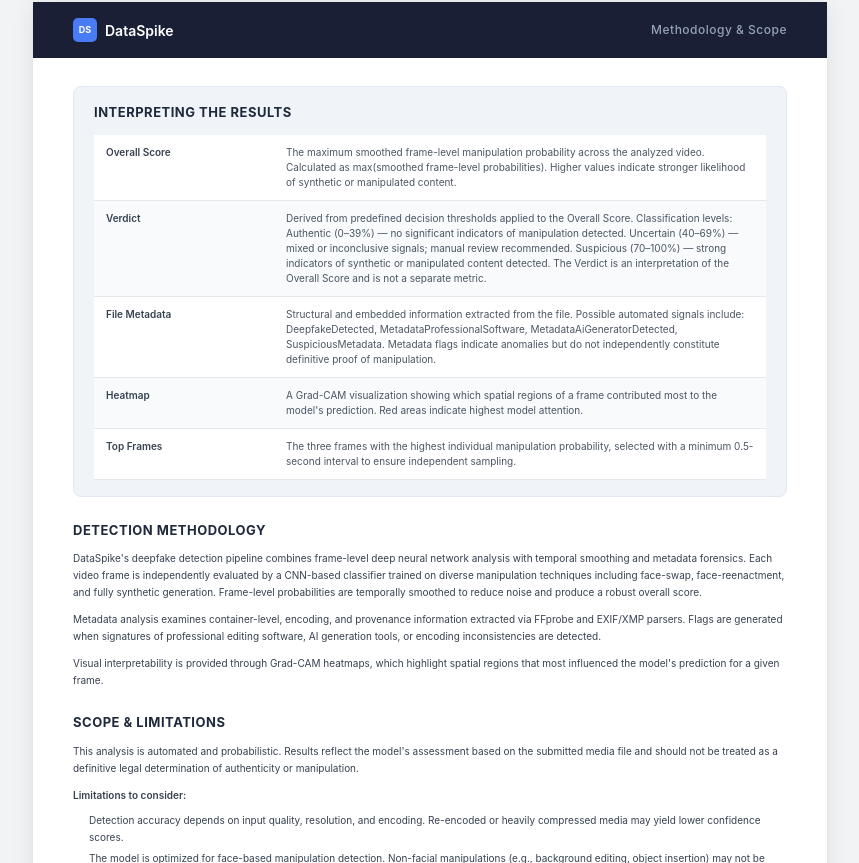
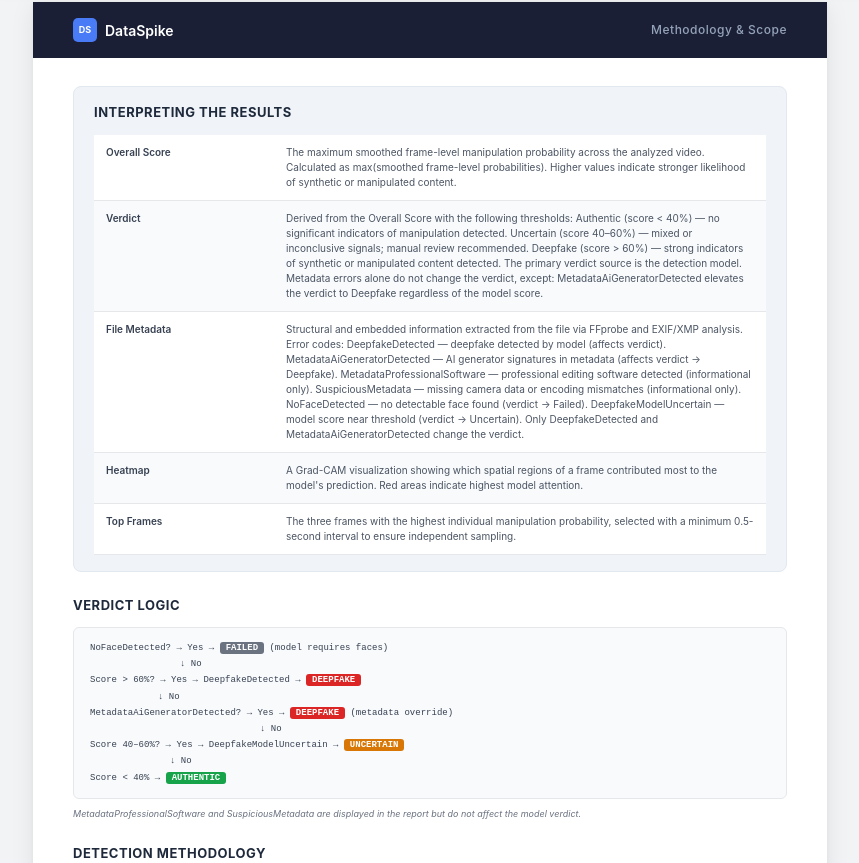
Before and after one commit to alinaYapp/deepfake-dashboard-ya, a Next.js app: page /report-preview in a window 1280 px wide. Shown: the part 1277-2140 px from the top of the page, without its empty margins (210-1069 px from the left). Built offline with nearby package versions, Linux system fonts and the light colour scheme.

Commit message:
feat: update React component and PDF generator with verdict logic
Add Verdict Logic section and update Detection Methodology
Fix thresholds and metadata, add flowchart, update file metadata
Update Detection Methodology and references with Grad-CAM

```diff
--- a/components/report/report-page-two.tsx
+++ b/components/report/report-page-two.tsx
@@ -12,12 +12,12 @@ export function ReportPageTwo({ isEnterprise = true }: ReportPageTwoProps) {
     {
       term: "Verdict",
       definition:
-        "Derived from predefined decision thresholds applied to the Overall Score. Classification levels: Authentic (0–39%) — no significant indicators of manipulation detected. Uncertain (40–69%) — mixed or inconclusive signals; manual review recommended. Suspicious (70–100%) — strong indicators of synthetic or manipulated content detected. The Verdict is an interpretation of the Overall Score and is not a separate metric.",
+        "Derived from the Overall Score with the following thresholds: Authentic (score < 40%) — no significant indicators of manipulation detected. Uncertain (score 40–60%) — mixed or inconclusive signals; manual review recommended. Deepfake (score > 60%) — strong indicators of synthetic or manipulated content detected. The primary verdict source is the detection model. Metadata errors alone do not change the verdict, except: MetadataAiGeneratorDetected elevates the verdict to Deepfake regardless of the model score.",
     },
     {
       term: "File Metadata",
       definition:
-        "Structural and embedded information extracted from the file. Possible automated signals include: DeepfakeDetected, MetadataProfessionalSoftware, MetadataAiGeneratorDetected, SuspiciousMetadata. Metadata flags indicate anomalies but do not independently constitute definitive proof of manipulation.",
+        "Structural and embedded information extracted from the file via FFprobe and EXIF/XMP analysis. Error codes: DeepfakeDetected — deepfake detected by model (affects verdict). MetadataAiGeneratorDetected — AI generator signatures in metadata (affects verdict → Deepfake). MetadataProfessionalSoftware — professional editing software detected (informational only). SuspiciousMetadata — missing camera data or encoding mismatches (informational only). NoFaceDetected — no detectable face found (verdict → Failed). DeepfakeModelUncertain — model score near threshold (verdict → Uncertain). Only DeepfakeDetected and MetadataAiGeneratorDetected change the verdict.",
     },
     {
       term: "Heatmap",
@@ -147,7 +147,48 @@ export function ReportPageTwo({ isEnterprise = true }: ReportPageTwoProps) {
           </table>
         </div>
 
-        {/* Section 2: Detection Methodology */}
+        {/* Section 2: Verdict Logic */}
+        <div style={{ marginBottom: "24px" }}>
+          <h2
+            style={{
+              fontSize: "13px",
+              fontWeight: 700,
+              color: "#1e293b",
+              marginBottom: "12px",
+              textTransform: "uppercase",
+              letterSpacing: "0.5px",
+            }}
+          >
+            Verdict Logic
+          </h2>
+          <div
+            style={{
+              background: "#f8fafc",
+              border: "1px solid #e5e7eb",
+              borderRadius: "6px",
+              padding: "12px 16px",
+              fontSize: "9px",
+              fontFamily: "monospace",
+              lineHeight: "1.8",
+              color: "#374151",
+            }}
+          >
+            <div>NoFaceDetected? → Yes → <span style={{ background: "#6b7280", color: "#fff", padding: "1px 6px", borderRadius: "3px", fontWeight: 600 }}>FAILED</span> (model requires faces)</div>
+            <div style={{ paddingLeft: "90px" }}>↓ No</div>
+            <div>Score {">"} 60%? → Yes → DeepfakeDetected → <span style={{ background: "#dc2626", color: "#fff", padding: "1px 6px", borderRadius: "3px", fontWeight: 600 }}>DEEPFAKE</span></div>
+            <div style={{ paddingLeft: "68px" }}>↓ No</div>
+            <div>MetadataAiGeneratorDetected? → Yes → <span style={{ background: "#dc2626", color: "#fff", padding: "1px 6px", borderRadius: "3px", fontWeight: 600 }}>DEEPFAKE</span> (metadata override)</div>
+            <div style={{ paddingLeft: "170px" }}>↓ No</div>
+            <div>Score 40–60%? → Yes → DeepfakeModelUncertain → <span style={{ background: "#d97706", color: "#fff", padding: "1px 6px", borderRadius: "3px", fontWeight: 600 }}>UNCERTAIN</span></div>
+            <div style={{ paddingLeft: "80px" }}>↓ No</div>
+            <div>Score {"<"} 40% → <span style={{ background: "#16a34a", color: "#fff", padding: "1px 6px", borderRadius: "3px", fontWeight: 600 }}>AUTHENTIC</span></div>
+          </div>
+          <p style={{ fontSize: "9px", color: "#6b7280", marginTop: "8px", fontStyle: "italic" }}>
+            MetadataProfessionalSoftware and SuspiciousMetadata are displayed in the report but do not affect the model verdict.
+          </p>
+        </div>
+
+        {/* Section 3: Detection Methodology */}
         <div style={{ marginBottom: "24px" }}>
           <h2
             style={{
@@ -166,22 +207,24 @@ export function ReportPageTwo({ isEnterprise = true }: ReportPageTwoProps) {
               DataSpike's deepfake detection pipeline combines frame-level deep neural network analysis with temporal
               smoothing and metadata forensics. Each video frame is independently evaluated by a CNN-based classifier
               trained on diverse manipulation techniques including face-swap, face-reenactment, and fully synthetic
-              generation. Frame-level probabilities are temporally smoothed to reduce noise and produce a robust overall
-              score.
+              generation. Frame-level probabilities are temporally smoothed to produce a robust overall score, calculated as max(smoothed_probs).
             </p>
             <p style={{ marginBottom: "10px" }}>
               Metadata analysis examines container-level, encoding, and provenance information extracted via FFprobe and
               EXIF/XMP parsers. Flags are generated when signatures of professional editing software, AI generation
               tools, or encoding inconsistencies are detected.
             </p>
-            <p>
+            <p style={{ marginBottom: "10px" }}>
               Visual interpretability is provided through Grad-CAM heatmaps, which highlight spatial regions that most
               influenced the model's prediction for a given frame.
+            </p>
+            <p>
+              The model is optimized for face-based manipulation detection. A NoFaceDetected error is raised when no frames contain a detectable face.
             </p>
           </div>
         </div>
 
-        {/* Section 3: Scope & Limitations */}
+        {/* Section 4: Scope & Limitations */}
         <div style={{ marginBottom: "24px" }}>
           <h2
             style={{
@@ -228,7 +271,7 @@ export function ReportPageTwo({ isEnterprise = true }: ReportPageTwoProps) {
           </div>
         </div>
 
-        {/* Section 4: References */}
+        {/* Section 5: References */}
         <div style={{ marginBottom: "40px" }}>
           <h2
             style={{
--- a/lib/pdf-generator.tsx
+++ b/lib/pdf-generator.tsx
@@ -469,11 +469,11 @@ function generateReportHTML(caseData: Case): string {
         </tr>
         <tr style="background: #f8fafc;">
           <td style="padding: 10px 12px; font-weight: 600; color: #374151; width: 180px; vertical-align: top; border-bottom: 1px solid #e5e7eb;">Verdict</td>
-          <td style="padding: 10px 12px; color: #4b5563; line-height: 1.5; border-bottom: 1px solid #e5e7eb;">Derived from predefined decision thresholds applied to the Overall Score. Classification levels: Authentic (0–39%) — no significant indicators of manipulation detected. Uncertain (40–69%) — mixed or inconclusive signals; manual review recommended. Suspicious (70–100%) — strong indicators of synthetic or manipulated content detected. The Verdict is an interpretation of the Overall Score and is not a separate metric.</td>
+          <td style="padding: 10px 12px; color: #4b5563; line-height: 1.5; border-bottom: 1px solid #e5e7eb;">Derived from the Overall Score with the following thresholds: Authentic (score &lt; 40%) — no significant indicators of manipulation detected. Uncertain (score 40–60%) — mixed or inconclusive signals; manual review recommended. Deepfake (score &gt; 60%) — strong indicators of synthetic or manipulated content detected. The primary verdict source is the detection model. Metadata errors alone do not change the verdict, except: MetadataAiGeneratorDetected elevates the verdict to Deepfake regardless of the model score.</td>
         </tr>
         <tr style="background: #ffffff;">
           <td style="padding: 10px 12px; font-weight: 600; color: #374151; width: 180px; vertical-align: top; border-bottom: 1px solid #e5e7eb;">File Metadata</td>
-          <td style="padding: 10px 12px; color: #4b5563; line-height: 1.5; border-bottom: 1px solid #e5e7eb;">Structural and embedded information extracted from the file. Possible automated signals include: DeepfakeDetected, MetadataProfessionalSoftware, MetadataAiGeneratorDetected, SuspiciousMetadata. Metadata flags indicate anomalies but do not independently constitute definitive proof of manipulation.</td>
+          <td style="padding: 10px 12px; color: #4b5563; line-height: 1.5; border-bottom: 1px solid #e5e7eb;">Structural and embedded information extracted from the file via FFprobe and EXIF/XMP analysis. Error codes: DeepfakeDetected — deepfake detected by model (affects verdict). MetadataAiGeneratorDetected — AI generator signatures in metadata (affects verdict → Deepfake). MetadataProfessionalSoftware — professional editing software detected (informational only). SuspiciousMetadata — missing camera data or encoding mismatches (informational only). NoFaceDetected — no detectable face found (verdict → Failed). DeepfakeModelUncertain — model score near threshold (verdict → Uncertain). Only DeepfakeDetected and MetadataAiGeneratorDetected change the verdict.</td>
         </tr>
         <tr style="background: #f8fafc;">
           <td style="padding: 10px 12px; font-weight: 600; color: #374151; width: 180px; vertical-align: top; border-bottom: 1px solid #e5e7eb;">Heatmap</td>
@@ -486,17 +486,35 @@ function generateReportHTML(caseData: Case): string {
       </table>
     </div>
 
-    <!-- Section 2: Detection Methodology -->
+    <!-- Section 2: Verdict Logic -->
+    <div style="margin-bottom: 24px;">
+      <h2 style="font-size: 13px; font-weight: 700; color: #1e293b; margin-bottom: 12px; text-transform: uppercase; letter-spacing: 0.5px;">Verdict Logic</h2>
+      <div style="background: #f8fafc; border: 1px solid #e5e7eb; border-radius: 6px; padding: 12px 16px; font-size: 9px; font-family: monospace; line-height: 1.8; color: #374151;">
+        <div>NoFaceDetected? → Yes → <span style="background: #6b7280; color: #fff; padding: 1px 6px; border-radius: 3px; font-weight: 600;">FAILED</span> (model requires faces)</div>
+        <div style="padding-left: 90px;">↓ No</div>
+        <div>Score &gt; 60%? → Yes → DeepfakeDetected → <span style="background: #dc2626; color: #fff; padding: 1px 6px; border-radius: 3px; font-weight: 600;">DEEPFAKE</span></div>
+        <div style="padding-left: 68px;">↓ No</div>
+        <div>MetadataAiGeneratorDetected? → Yes → <span style="background: #dc2626; color: #fff; padding: 1px 6px; border-radius: 3px; font-weight: 600;">DEEPFAKE</span> (metadata override)</div>
+        <div style="padding-left: 170px;">↓ No</div>
+        <div>Score 40–60%? → Yes → DeepfakeModelUncertain → <span style="background: #d97706; color: #fff; padding: 1px 6px; border-radius: 3px; font-weight: 600;">UNCERTAIN</span></div>
+        <div style="padding-left: 80px;">↓ No</div>
+        <div>Score &lt; 40% → <span style="background: #16a34a; color: #fff; padding: 1px 6px; border-radius: 3px; font-weight: 600;">AUTHENTIC</span></div>
+      </div>
+      <p style="font-size: 9px; color: #6b7280; margin-top: 8px; font-style: italic;">MetadataProfessionalSoftware and SuspiciousMetadata are displayed in the report but do not affect the model verdict.</p>
+    </div>
+
+    <!-- Section 3: Detection Methodology -->
     <div style="margin-bottom: 24px;">
       <h2 style="font-size: 13px; font-weight: 700; color: #1e293b; margin-bottom: 10px; text-transform: uppercase; letter-spacing: 0.5px;">Detection Methodology</h2>
       <div style="font-size: 10px; color: #374151; line-height: 1.7;">
-        <p style="margin-bottom: 10px;">DataSpike's deepfake detection pipeline combines frame-level deep neural network analysis with temporal smoothing and metadata forensics. Each video frame is independently evaluated by a CNN-based classifier trained on diverse manipulation techniques including face-swap, face-reenactment, and fully synthetic generation. Frame-level probabilities are temporally smoothed to reduce noise and produce a robust overall score.</p>
+        <p style="margin-bottom: 10px;">DataSpike's deepfake detection pipeline combines frame-level deep neural network analysis with temporal smoothing and metadata forensics. Each video frame is independently evaluated by a CNN-based classifier trained on diverse manipulation techniques including face-swap, face-reenactment, and fully synthetic generation. Frame-level probabilities are temporally smoothed to produce a robust overall score, calculated as max(smoothed_probs).</p>
         <p style="margin-bottom: 10px;">Metadata analysis examines container-level, encoding, and provenance information extracted via FFprobe and EXIF/XMP parsers. Flags are generated when signatures of professional editing software, AI generation tools, or encoding inconsistencies are detected.</p>
-        <p>Visual interpretability is provided through Grad-CAM heatmaps, which highlight spatial regions that most influenced the model's prediction for a given frame.</p>
+        <p style="margin-bottom: 10px;">Visual interpretability is provided through Grad-CAM heatmaps, which highlight spatial regions that most influenced the model's prediction for a given frame.</p>
+        <p>The model is optimized for face-based manipulation detection. A NoFaceDetected error is raised when no frames contain a detectable face.</p>
       </div>
     </div>
 
-    <!-- Section 3: Scope & Limitations -->
+    <!-- Section 4: Scope & Limitations -->
     <div style="margin-bottom: 24px;">
       <h2 style="font-size: 13px; font-weight: 700; color: #1e293b; margin-bottom: 10px; text-transform: uppercase; letter-spacing: 0.5px;">Scope & Limitations</h2>
       <div style="font-size: 10px; color: #374151; line-height: 1.7;">
@@ -512,7 +530,7 @@ function generateReportHTML(caseData: Case): string {
       </div>
     </div>
 
-    <!-- Section 4: References -->
+    <!-- Section 5: References -->
     <div style="margin-bottom: 40px;">
       <h2 style="font-size: 13px; font-weight: 700; color: #1e293b; margin-bottom: 10px; text-transform: uppercase; letter-spacing: 0.5px;">References</h2>
       <ol style="font-size: 9px; color: #4b5563; line-height: 1.6; margin-left: 16px;">
```
